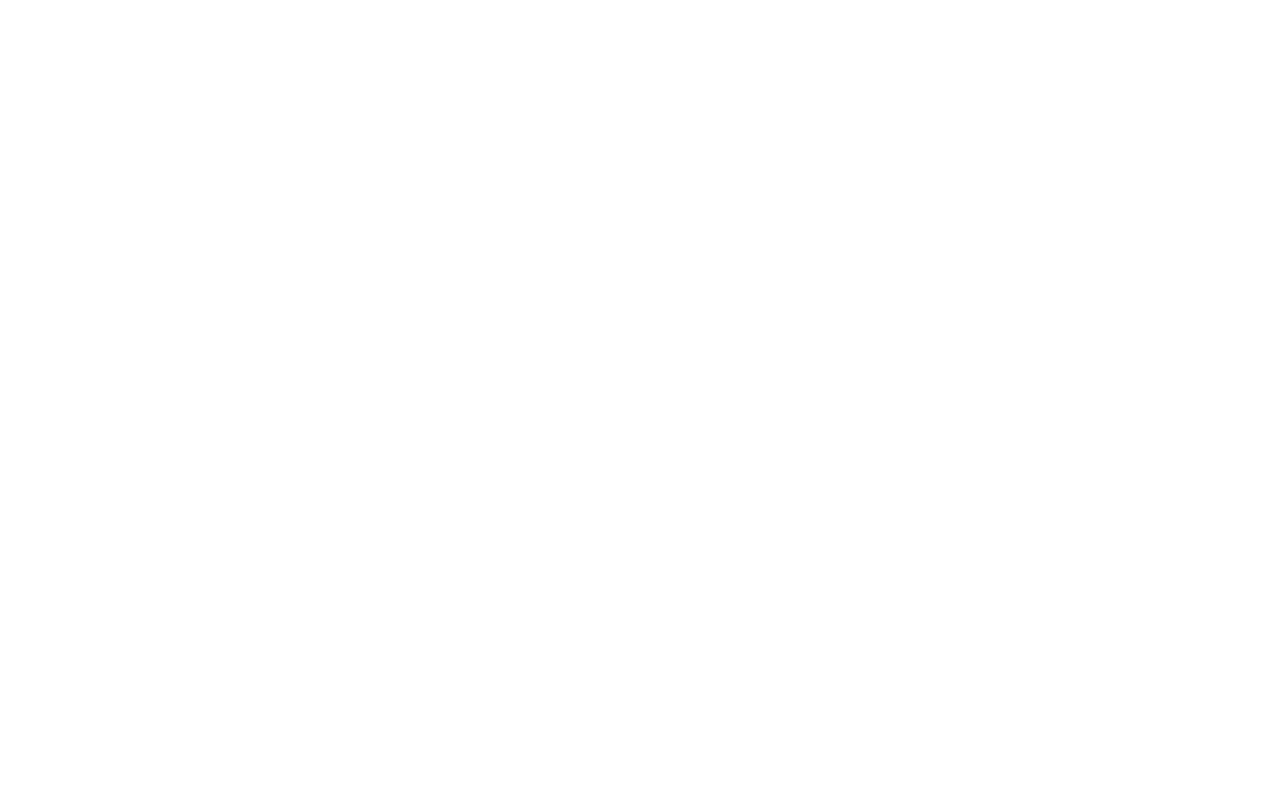
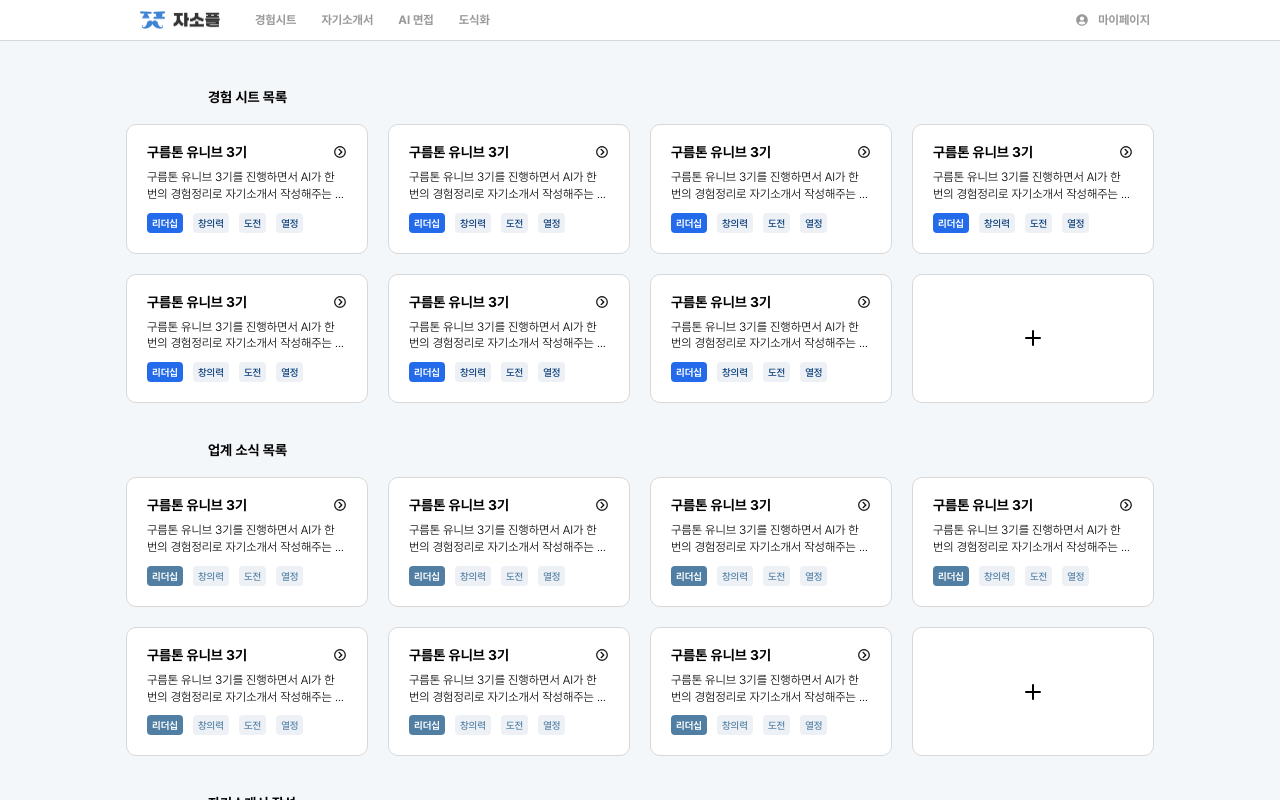
Before and after one commit to 9oormthon-univ/2024_DANPOONG_TEAM_35_FE, a React (Vite) app: page /experience-sheet in a window 1280 px wide. Before the commit this address had no page. Built offline with nearby package versions, Linux system fonts and the light colour scheme.

Commit message:
feat : 헤더 및 라우터 설정

```diff
--- a/src/Router.jsx
+++ b/src/Router.jsx
@@ -2,6 +2,7 @@
 import Layout from "/src/components/Layout/index.jsx";
 import HomePage from "/src/pages/HomePage.jsx";
 import ExperienceSheetPage from "./pages/ExperienceSheetPage";
+import WriteLetterPage from "/src/pages/WriteLetterPage.jsx";
 
 const Router = () => {
   return (
@@ -9,7 +10,8 @@
       <Routes>
         <Route element={<Layout />}>
           <Route path="/" element={<HomePage />} />
-          <Route path="/sheet-list" element={<ExperienceSheetPage />} />
+          <Route path="/experience-sheet" element={<ExperienceSheetPage />} />
+          <Route path="/write-letter" element={<WriteLetterPage />} />
         </Route>
       </Routes>
     </BrowserRouter>
--- a/src/components/Layout/Header/index.jsx
+++ b/src/components/Layout/Header/index.jsx
@@ -7,8 +7,8 @@
     <Container>
       <Nav>
         <Logo src={LogoImage} alt="Logo" />
-        <NavItemContainer path={"/"}>채용공고</NavItemContainer>
-        <NavItemContainer path={"/sheet-list"}>자기소개서</NavItemContainer>
+        <NavItemContainer path={"/experience-sheet"}>경험시트</NavItemContainer>
+        <NavItemContainer path={"/write-letter"}>자기소개서</NavItemContainer>
         <NavItemContainer path={"/"}>AI 면접</NavItemContainer>
         <NavItemContainer path={"/"}>도식화</NavItemContainer>
         <NavItemContainer path={"/"}>
```
